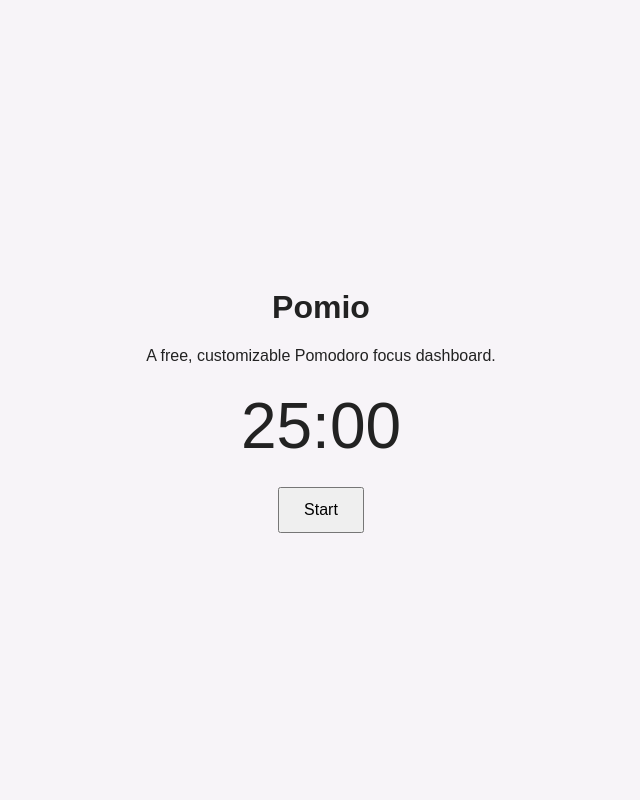
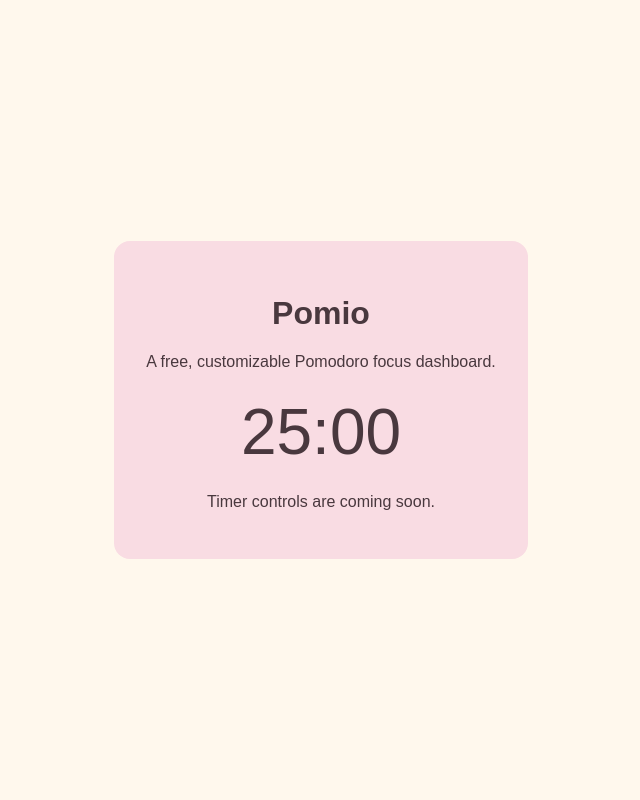
Before and after one commit to oleisia/pomio, a Flask app: page / in a window 1280 px wide. Shown: the whole page, without its empty margins (319-959 px from the left). Run offline with Flask 3, Linux system fonts and the light colour scheme.

Commit message:
Complete Flask application foundation

```diff
--- a/static/css/style.css
+++ b/static/css/style.css
@@ -4,21 +4,19 @@ body {
   min-height: 100vh;
   display: grid;
   place-items: center;
-  background: #f7f4f8;
-  color: #222;
+  background: #fff8ed;
+  color: #49383e;
 }
 
 main {
   text-align: center;
+  background: #f9dce3;
+  padding: 2rem;
+  margin: 1rem;
+  border-radius: 1rem;
 }
 
 .timer {
   font-size: 4rem;
   margin: 1.5rem 0;
 }
-
-button {
-  padding: 0.75rem 1.5rem;
-  font-size: 1rem;
-  cursor: pointer;
-}
--- /dev/null
+++ b/static/js/timer.js
@@ -0,0 +1 @@
+// Placeholder for future Pomodoro timer functionality.
--- a/templates/index.html
+++ b/templates/index.html
@@ -12,9 +12,9 @@
     <p>A free, customizable Pomodoro focus dashboard.</p>
 
     <div class="timer" aria-label="Pomodoro timer">25:00</div>
-    <button type="button">Start</button>
+    <p>Timer controls are coming soon.</p>
   </main>
 
-  <script src="{{ url_for('static', filename='js/app.js') }}"></script>
+  <script src="{{ url_for('static', filename='js/timer.js') }}"></script>
 </body>
 </html>
```
Also changed, not shown: README.md, 1 other file.
